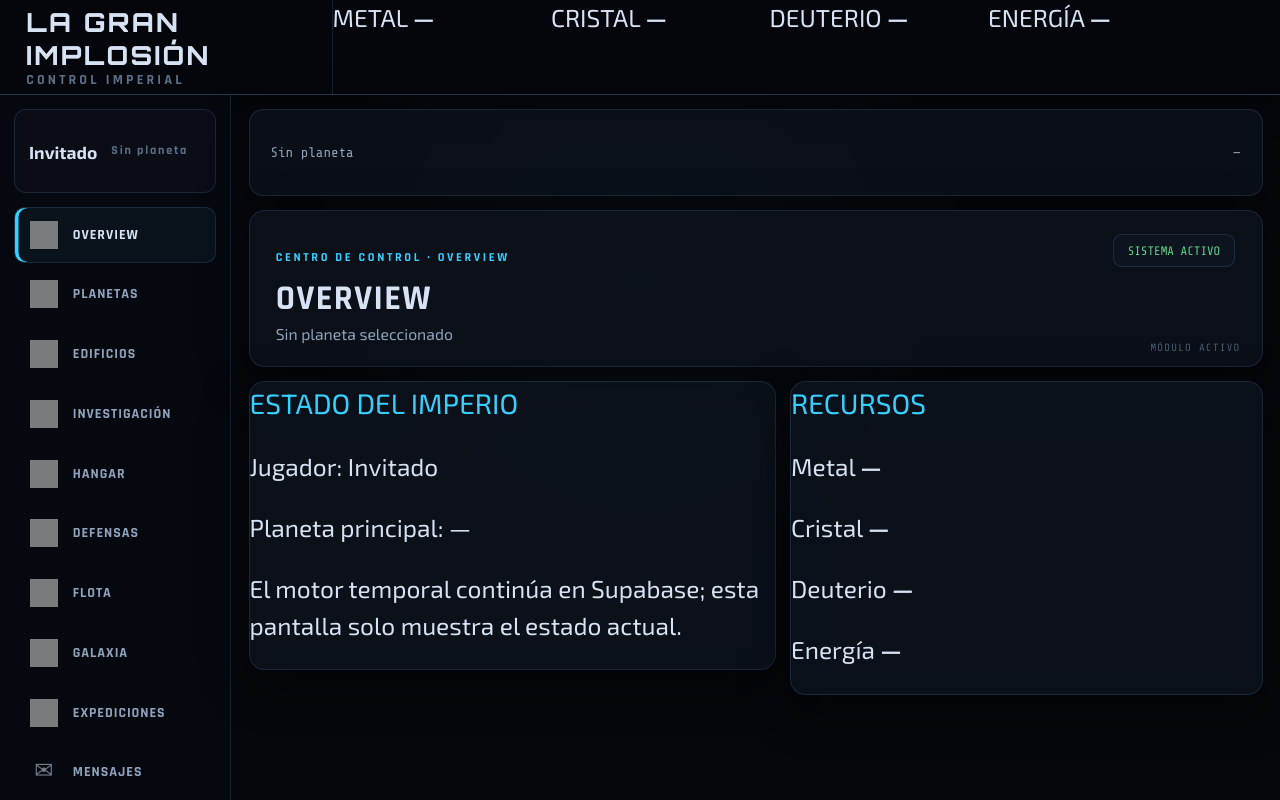
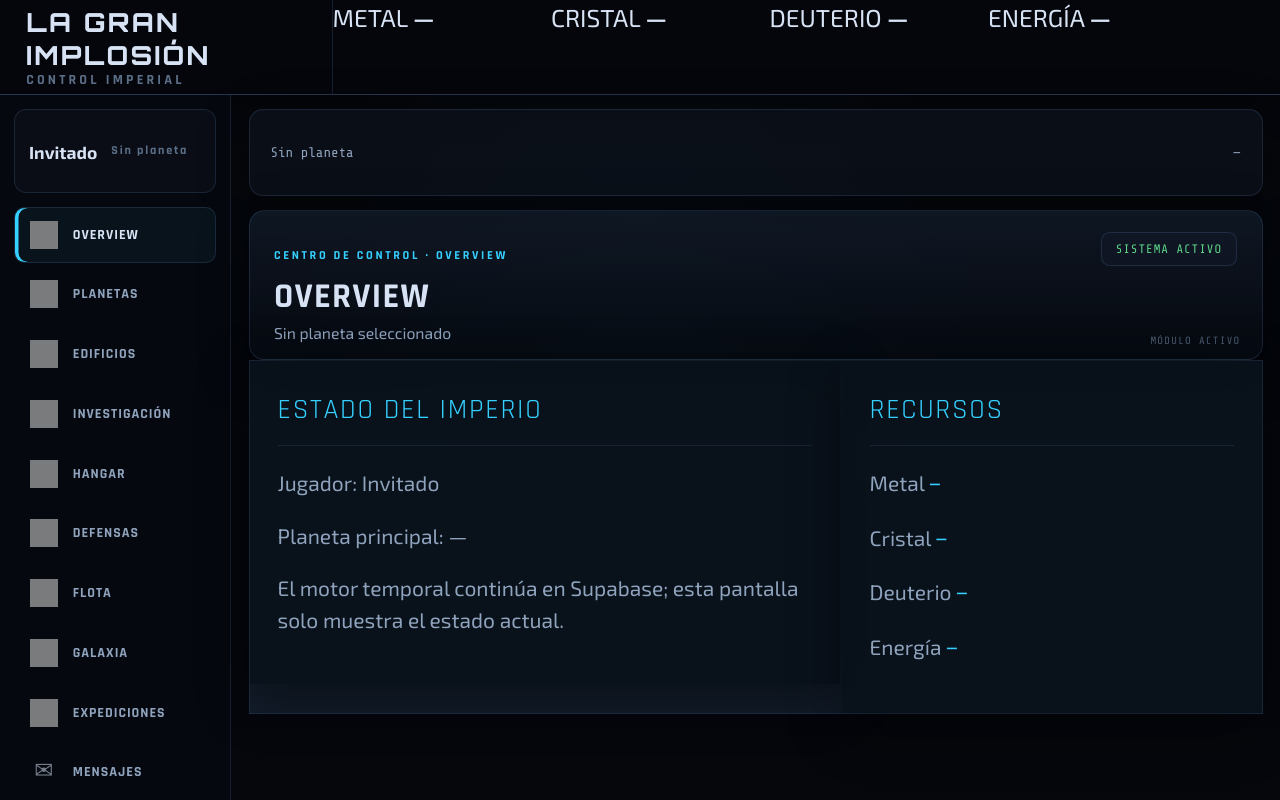
Before and after one commit to Developer-0134565/LaGranImplosi-n, a React (Vite) app: page / in a window 1280 px wide. Shown: the top 800 px of the page. Built offline with nearby package versions, Linux system fonts and the light colour scheme; no server answers; the database is empty; grey boxes are pictures that could not be loaded.

Commit message:
fix(css): move ogame tabs import before rules

```diff
--- a/src/index.css
+++ b/src/index.css
@@ -1,3 +1,5 @@
+@import './styles/ogame-tabs.css';
+
 html,
 body,
 #root {
@@ -31,5 +33,3 @@ body {
 * {
   box-sizing: border-box;
 }
-
-@import './styles/ogame-tabs.css';
```
